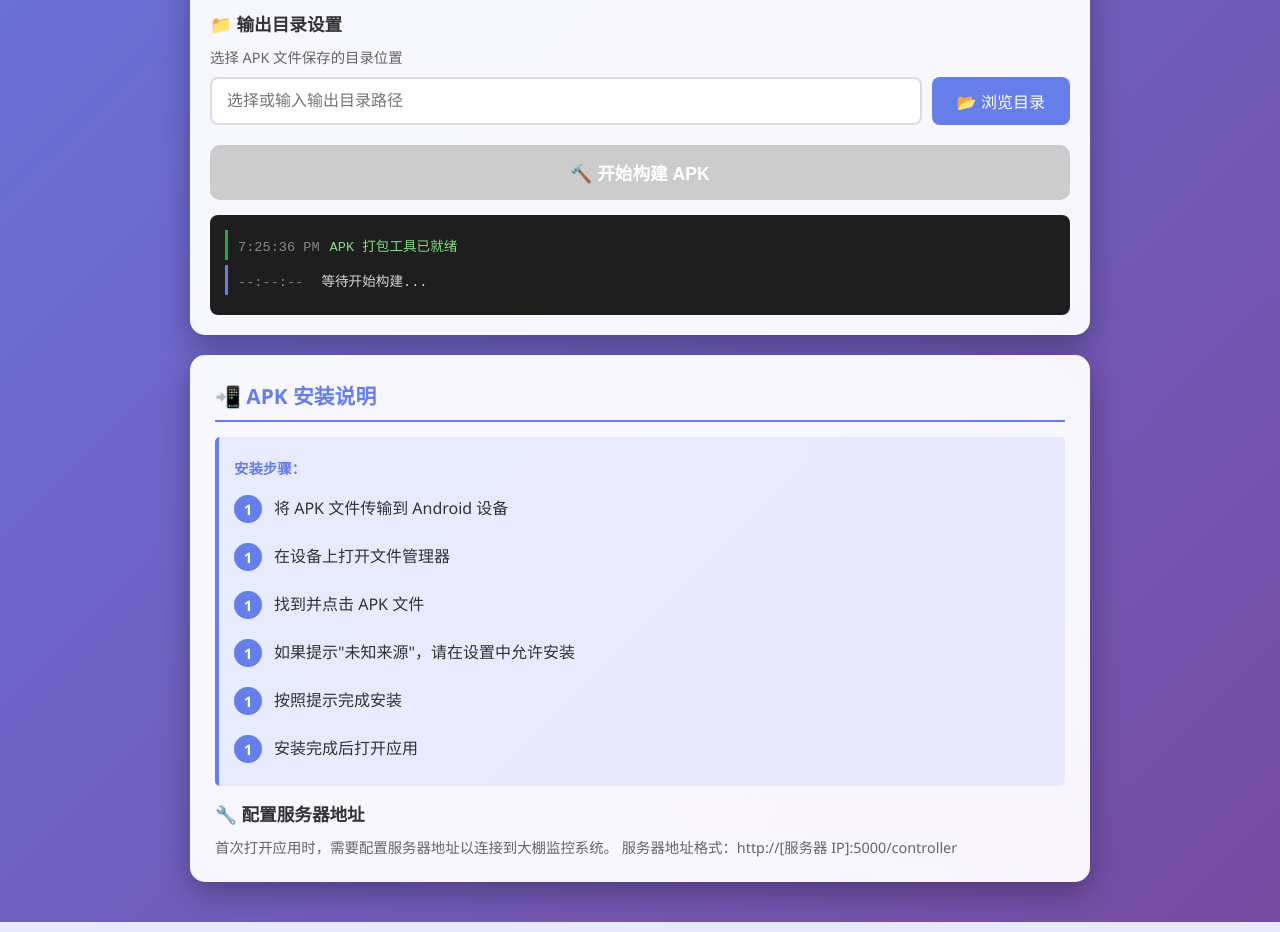
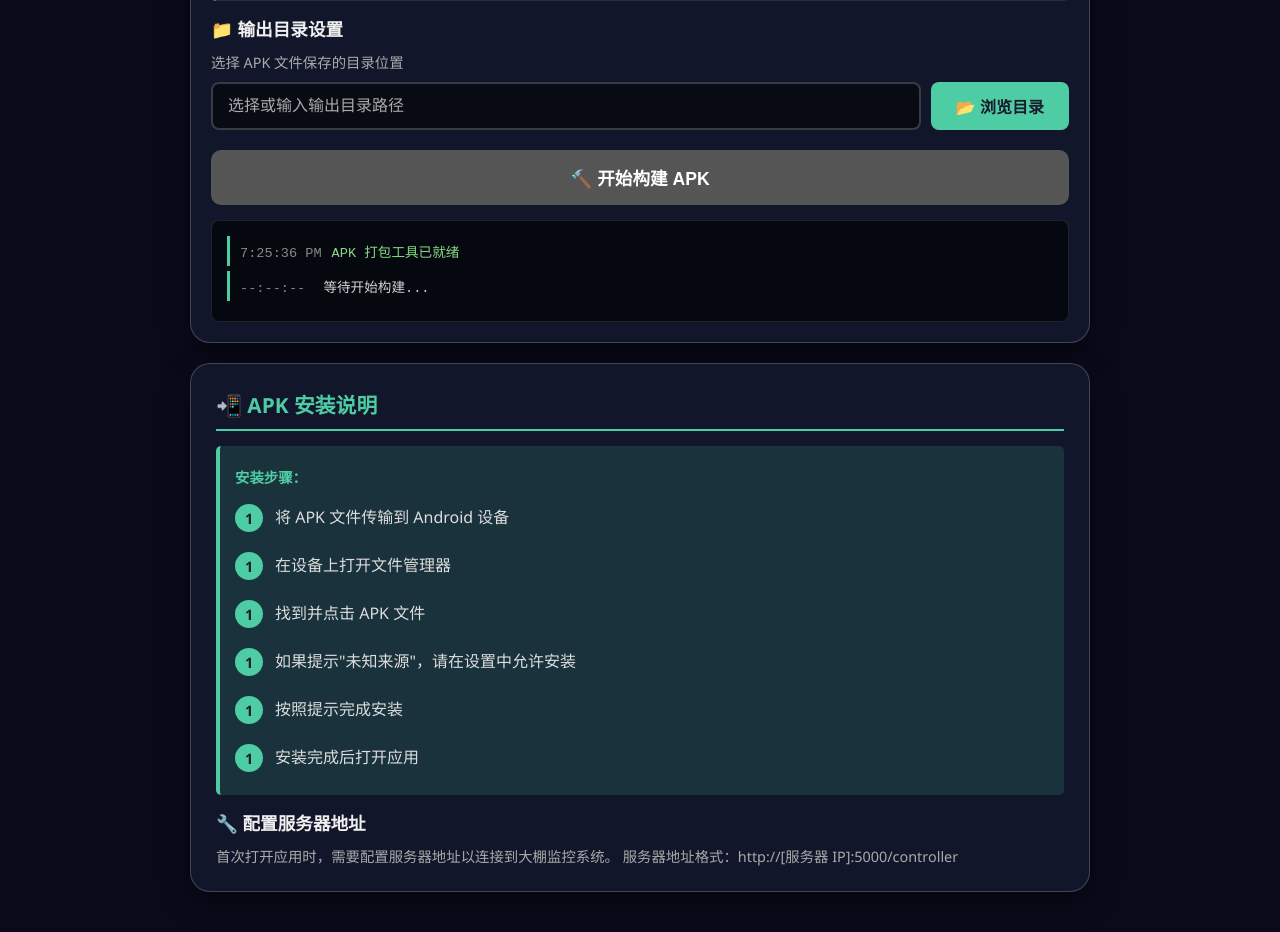
Before and after one commit to Fish-under-sea/AgriSense, a Flask app: page /mobile in a window 1280 px wide. Shown: the part 852-1784 px from the top of the page. Run offline with Flask 3, Linux system fonts and the light colour scheme; some libraries are stand-ins or nearby versions.

Commit message:
新增了网页动效

```diff
--- a/src/web/templates/mobile.html
+++ b/src/web/templates/mobile.html
@@ -13,76 +13,108 @@
             box-sizing: border-box;
         }
 
+        /* 视频背景全屏层 */
+        .video-background {
+            position: fixed;
+            top: 0;
+            left: 0;
+            width: 100%;
+            height: 100%;
+            object-fit: cover;
+            z-index: -2;
+            pointer-events: none;
+        }
+
+        /* 半透明遮罩层，保证文字可读性 */
+        .overlay-mask {
+            position: fixed;
+            top: 0;
+            left: 0;
+            width: 100%;
+            height: 100%;
+            background: rgba(0, 0, 0, 0.7);
+            z-index: -1;
+            pointer-events: none;
+        }
+
         body {
             font-family: 'Segoe UI', Tahoma, Geneva, Verdana, sans-serif;
             min-height: 100vh;
             padding: 20px;
-            background: linear-gradient(135deg, #667eea 0%, #764ba2 100%);
-            color: #333;
+            background: #0a0a1a;
+            color: #f0f0f0;
         }
 
         .container {
             max-width: 900px;
             margin: 0 auto;
+            position: relative;
+            z-index: 1;
         }
 
         header {
             text-align: center;
-            color: white;
             margin-bottom: 30px;
             padding: 20px;
+            background: rgba(0, 0, 0, 0.5);
+            border-radius: 20px;
+            backdrop-filter: blur(8px);
         }
 
         header h1 {
             font-size: 2em;
             margin-bottom: 10px;
-            text-shadow: 0 2px 10px rgba(0,0,0,0.3);
+            text-shadow: 0 2px 10px rgba(0,0,0,0.5);
+            color: #fff;
         }
 
         header p {
             opacity: 0.95;
-            text-shadow: 0 1px 5px rgba(0,0,0,0.3);
+            text-shadow: 0 1px 5px rgba(0,0,0,0.5);
         }
 
         .back-btn {
             display: inline-block;
-            background: rgba(255, 255, 255, 0.3);
-            backdrop-filter: blur(10px);
+            background: rgba(0, 0, 0, 0.6);
+            backdrop-filter: blur(8px);
             color: white;
-            border: none;
+            border: 1px solid rgba(255,255,255,0.3);
             padding: 10px 20px;
             border-radius: 8px;
             cursor: pointer;
             text-decoration: none;
             transition: all 0.3s ease;
             margin-bottom: 20px;
-            box-shadow: 0 4px 15px rgba(0, 0, 0, 0.2);
+            margin-right: 12px;
+            box-shadow: 0 4px 15px rgba(0, 0, 0, 0.3);
         }
 
         .back-btn:hover {
-            background: rgba(255, 255, 255, 0.4);
+            background: rgba(102, 126, 234, 0.8);
             transform: translateY(-2px);
+            border-color: #4ecca3;
         }
 
         .card {
-            background: rgba(255, 255, 255, 0.95);
-            backdrop-filter: blur(40px) saturate(200%);
-            border-radius: 15px;
+            background: rgba(20, 25, 45, 0.88);
+            backdrop-filter: blur(12px);
+            border-radius: 20px;
             padding: 25px;
-            box-shadow: 0 10px 30px rgba(0, 0, 0, 0.3);
+            box-shadow: 0 10px 30px rgba(0, 0, 0, 0.4);
             margin-bottom: 20px;
+            border: 1px solid rgba(255,255,255,0.2);
         }
 
         .card h2 {
-            color: #667eea;
+            color: #4ecca3;
             margin-bottom: 15px;
             font-size: 1.3em;
-            border-bottom: 2px solid #667eea;
+            border-bottom: 2px solid #4ecca3;
             padding-bottom: 10px;
         }
 
         .card h3 {
-            color: #333;
+            color: #f0f0f0;
             margin: 15px 0 10px 0;
             font-size: 1.1em;
         }
@@ -134,31 +167,38 @@
         .directory-input-group input {
             flex: 1;
             padding: 12px 15px;
-            border: 2px solid #ddd;
+            border: 2px solid rgba(255,255,255,0.2);
             border-radius: 8px;
             font-size: 1em;
             transition: border-color 0.3s;
+            background: rgba(0,0,0,0.5);
+            color: #fff;
         }
 
         .directory-input-group input:focus {
             outline: none;
-            border-color: #667eea;
+            border-color: #4ecca3;
+        }
+
+        .directory-input-group input::placeholder {
+            color: #aaa;
         }
 
         .browse-btn {
             padding: 12px 25px;
-            background: #667eea;
-            color: white;
+            background: #4ecca3;
+            color: #1a1a2e;
             border: none;
             border-radius: 8px;
             cursor: pointer;
             font-size: 1em;
+            font-weight: bold;
             transition: all 0.3s;
             white-space: nowrap;
         }
 
         .browse-btn:hover {
-            background: #5a6fd6;
+            background: #45b08c;
             transform: translateY(-2px);
         }
 
@@ -166,7 +206,7 @@
         .build-btn {
             width: 100%;
             padding: 15px;
-            background: linear-gradient(135deg, #667eea, #764ba2);
+            background: linear-gradient(135deg, #4ecca3, #2c7a5a);
             color: white;
             border: none;
             border-radius: 10px;
@@ -213,13 +253,13 @@
         .progress-text {
             text-align: center;
             margin-top: 10px;
-            color: #666;
+            color: #ccc;
             font-size: 0.9em;
         }
 
         /* 构建日志 */
         .log-container {
-            background: #1e1e1e;
+            background: rgba(0, 0, 0, 0.6);
             color: #d4d4d4;
             padding: 15px;
             border-radius: 8px;
@@ -228,22 +268,23 @@
             font-family: 'Courier New', monospace;
             font-size: 0.85em;
             margin-top: 15px;
+            border: 1px solid rgba(255,255,255,0.1);
         }
 
         .log-entry {
             margin-bottom: 5px;
             padding: 5px;
-            border-left: 3px solid #667eea;
+            border-left: 3px solid #4ecca3;
             padding-left: 10px;
         }
 
         .log-entry.error {
-            border-left-color: #dc3545;
+            border-left-color: #e74c3c;
             color: #f48771;
         }
 
         .log-entry.success {
-            border-left-color: #28a745;
+            border-left-color: #4ecca3;
             color: #85d985;
         }
 
@@ -315,8 +357,8 @@
 
         /* 信息提示 */
         .info-box {
-            background: rgba(102, 126, 234, 0.1);
-            border-left: 4px solid #667eea;
+            background: rgba(78, 204, 163, 0.15);
+            border-left: 4px solid #4ecca3;
             padding: 15px;
             border-radius: 5px;
             margin: 15px 0;
@@ -325,10 +367,11 @@
         .info-box p {
             margin: 5px 0;
             font-size: 0.9em;
+            color: #ddd;
         }
 
         .info-box strong {
-            color: #667eea;
+            color: #4ecca3;
         }
 
         /* 步骤列表 */
@@ -341,6 +384,7 @@
             padding: 12px 0;
             padding-left: 40px;
             position: relative;
+            color: #ddd;
         }
 
         .step-list li::before {
@@ -349,8 +393,8 @@
             left: 0;
             width: 28px;
             height: 28px;
-            background: #667eea;
-            color: white;
+            background: #4ecca3;
+            color: #1a1a2e;
             border-radius: 50%;
             display: flex;
             align-items: center;
@@ -450,6 +492,14 @@
     </style>
 </head>
 <body>
+    <!-- 视频背景 -->
+    <video class="video-background" autoplay loop muted playsinline>
+        <source src="/static/Mario.mp4" type="video/mp4">
+        您的浏览器不支持视频背景。
+    </video>
+    <!-- 暗色遮罩 -->
+    <div class="overlay-mask"></div>
+
     <div class="container">
         <a href="/" class="back-btn cursor-target">← 返回主页</a>
         <a href="/controller" class="back-btn cursor-target">控制器</a>
@@ -498,7 +548,7 @@
             <!-- 目录选择 -->
             <div class="directory-selector">
                 <h3>📁 输出目录设置</h3>
-                <p style="color: #666; font-size: 0.9em; margin-bottom: 10px;">
+                <p style="color: #aaa; font-size: 0.9em; margin-bottom: 10px;">
                     选择 APK 文件保存的目录位置
                 </p>
                 <div class="directory-input-group">
@@ -579,14 +629,14 @@
             </div>
 
             <h3>🔧 配置服务器地址</h3>
-            <p style="color: #666; font-size: 0.9em; margin-top: 10px;">
+            <p style="color: #aaa; font-size: 0.9em; margin-top: 10px;">
                 首次打开应用时，需要配置服务器地址以连接到大棚监控系统。
                 服务器地址格式：http://[服务器 IP]:5000/controller
             </p>
         </div>
     </div>
 
-    <!-- ================= 光标 DOM 结构 ================= -->
+    <!-- 光标 DOM 结构 -->
     <div class="target-cursor-wrapper">
         <div class="target-cursor-dot"></div>
         <div class="target-cursor-corner corner-tl"></div>
@@ -808,24 +855,22 @@
             });
         });
 
-        let buildStatus = 'idle'; // idle, building, complete, error
+        let buildStatus = 'idle';
         let apkFile = null;
 
-        // 添加日志
         function addLog(message, type = 'info') {
             const time = new Date().toLocaleTimeString();
+            const logContainer = document.getElementById('logContainer');
             const entry = document.createElement('div');
             entry.className = 'log-entry ' + type;
             entry.innerHTML = `<span class="log-time">${time}</span><span>${message}</span>`;
             logContainer.insertBefore(entry, logContainer.firstChild);
 
-            // 限制日志数量
             while (logContainer.children.length > 100) {
                 logContainer.removeChild(logContainer.lastChild);
             }
         }
 
-        // 更新步骤状态
         function updateStep(stepId, status) {
             const step = document.getElementById(stepId);
             if (status === 'current') {
```
Also changed, not shown: other parts of src/web/templates/mobile.html (+22 -43 lines), src/web/templates/simulator.html (+62 -51 lines).
